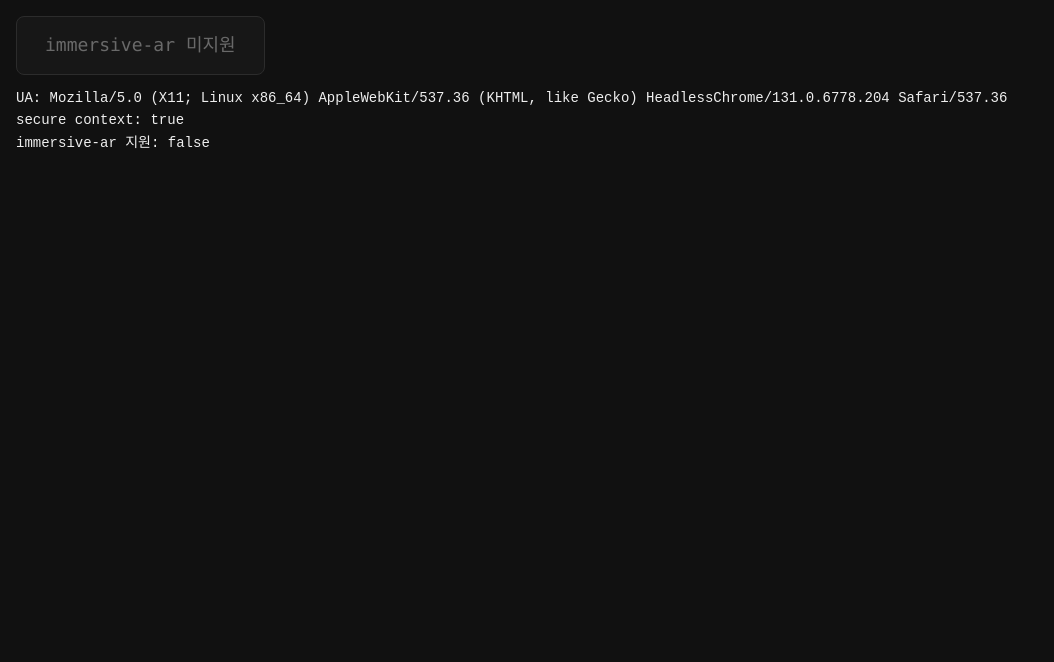
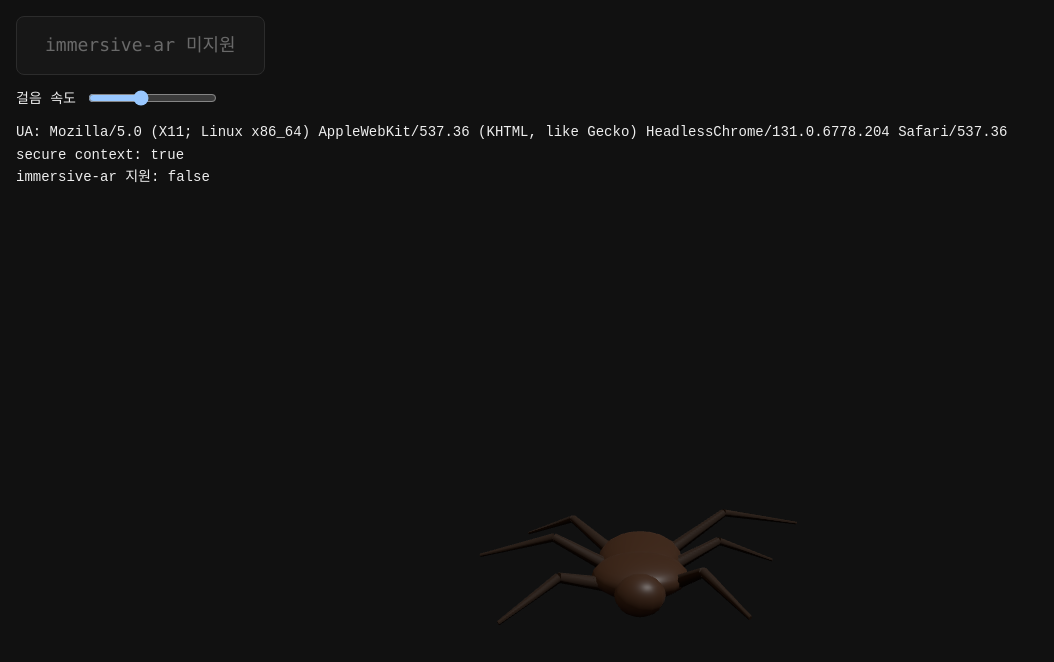
Before and after one commit to mzlikesb/webxr-portal, a website built with Vite: page index.html in a window 1280 px wide. Shown: the whole page, without its empty margins (0-1054 px from the left). Built offline with nearby package versions, Linux system fonts and the light colour scheme; animation ran at ten frames a second.

Commit message:
Add a roach that walks in place
Hierarchy is three nested groups per leg: hip carries the splay, femur
the lift, knee the bend. Each group rotates and its child's position
carries the length, so the joint angles stay readable.

The knee angle that puts the foot on the ground is solved once at
startup from the femur lift and the two segment lengths. It is not
runtime IK: the rest pose is fixed and walking only adds to it.

The gait is one sine. Adding the leg's front-to-back index to its side
and taking the parity splits the six legs into the two alternating
tripods an insect uses, so flipping the sign of a single wave drives all
of them. Stride and step rate both scale with speed, and the foot lifts
only on the half cycle that swings forward, which is a max(0, ...)
rather than a state machine.

Lights are back in the scene: step 4 moved them inside the portal, and
the roach is the first lit thing outside it.

Temporary for now: the roach stands in front of the preview camera and a
slider drives its speed, so the gait can be tuned in a desktop browser
instead of in the headset. Where it actually belongs is undecided. The
body is a placeholder, and the feet slip, which will only show once it
starts moving.

Co-Authored-By: Claude Opus 5 <noreply@anthropic.com>

```diff
--- a/index.html
+++ b/index.html
@@ -57,11 +57,16 @@
       }
       #enter:disabled { opacity: 0.4; cursor: default; }
       #status { margin: 0; white-space: pre-wrap; max-width: 90vw; }
+      /* 걸음새 맞추는 동안만 쓰는 임시 UI */
+      #speedRow { pointer-events: auto; display: flex; gap: 10px; align-items: center; }
     </style>
   </head>
   <body>
     <div id="ui">
       <button id="enter" disabled>확인 중…</button>
+      <label id="speedRow">
+        걸음 속도 <input id="speed" type="range" min="0" max="1" step="0.01" value="0.4" />
+      </label>
       <pre id="status"></pre>
     </div>
     <script type="module" src="/src/main.ts"></script>
--- a/src/main.ts
+++ b/src/main.ts
@@ -1,4 +1,5 @@
 import * as THREE from 'three';
+import { makeRoach } from './roach';
 
 // ---------------------------------------------------------------------------
 // 1) 화면 밖으로 상태를 내보내는 두 경로
@@ -575,14 +576,45 @@ function updatePortalFade(): void {
 }
 
 // ---------------------------------------------------------------------------
-// 7) 렌더 루프
+// 7) 바퀴벌레 (작업 중)
+//
+//    지금은 걸음새만 맞추는 단계라 2D 미리보기 카메라 앞에 임시로 세워 둔다.
+//    포털 안에 둘지 진짜 방 바닥에 둘지는 아직 안 정했다.
+// ---------------------------------------------------------------------------
+// ④에서 씬 조명을 포털 안으로 옮겼다. 포털 바깥에 조명을 받는 물체가
+// 바퀴벌레 하나 생겼으므로 다시 들인다. AR에서는 실제 방의 조명 정보가
+// 오지 않으므로(Quest 브라우저에 light estimation이 없다) 방 조명을 가정한다.
+scene.add(new THREE.HemisphereLight(0xffffff, 0x404050, 1.6));
+const roachSun = new THREE.DirectionalLight(0xffffff, 2);
+roachSun.position.set(0.5, 1, 0.4);
+scene.add(roachSun);
+
+const roach = makeRoach();
+roach.root.position.set(0, 1.26, -0.13); // 임시 — 미리보기 카메라 코앞(13cm)
+scene.add(roach.root);
+
+/** 걸음새를 눈으로 맞추려고 둔 임시 슬라이더. 0이면 제자리, 1이면 전력 질주. */
+const speedSlider = document.querySelector('#speed') as HTMLInputElement | null;
+
+// ---------------------------------------------------------------------------
+// 8) 렌더 루프
 //    requestAnimationFrame이 아니라 renderer.setAnimationLoop을 쓴다.
 //    XR 세션 중에는 프레임 타이밍의 주인이 브라우저 창이 아니라 XRSession이고,
 //    three.js가 세션 유무에 따라 둘을 알아서 갈아끼운다.
 // ---------------------------------------------------------------------------
 // setAnimationLoop의 콜백은 (시간, XRFrame)을 받는다. frame은 XR 세션 중에만
 // 들어오고, 세션 밖에서는 undefined다.
-renderer.setAnimationLoop((_time, frame) => {
+let lastFrameTime = 0;
+
+renderer.setAnimationLoop((time, frame) => {
+  // setAnimationLoop은 밀리초 타임스탬프를 준다. 첫 프레임은 이전 값이 없어
+  // dt가 통째로 튀므로 버린다. 상한을 두는 건 탭이 백그라운드로 갔다 오면
+  // dt가 몇 초짜리로 들어와서 다리가 순간이동하기 때문이다.
+  const dt = lastFrameTime === 0 ? 0 : Math.min((time - lastFrameTime) / 1000, 0.1);
+  lastFrameTime = time;
+
+  roach.pose(speedSlider === null ? 0 : Number(speedSlider.value), dt);
+
   if (frame !== undefined) {
     const referenceSpace = renderer.xr.getReferenceSpace();
     if (referenceSpace !== null) {
@@ -599,7 +631,7 @@ renderer.setAnimationLoop((_time, frame) => {
 });
 
 // ---------------------------------------------------------------------------
-// 8) AR 세션 진입
+// 9) AR 세션 진입
 //    three.js에 ARButton 애드온이 있지만, 여기서는 직접 짠다.
 //    세션 수명주기(요청 → setSession → end)가 이 작품의 뼈대이고,
 //    애드온이 숨기는 게 바로 그 부분이다.
@@ -671,7 +703,7 @@ enterButton.addEventListener('click', () => {
 });
 
 // ---------------------------------------------------------------------------
-// 9) 지원 여부 확인
+// 10) 지원 여부 확인
 //    navigator.xr은 secure context(https 또는 localhost)에서만 존재한다.
 //    맥의 LAN IP로 http 접속하면 여기서 바로 걸린다 — 그게 adb reverse를
 //    쓰는 이유다.
--- /dev/null
+++ b/src/roach.ts
@@ -0,0 +1,191 @@
+import * as THREE from 'three';
+
+// ---------------------------------------------------------------------------
+// 바퀴벌레 한 마리.
+//
+// 모형은 '바퀴 단위'로 만든다 — 몸길이가 대략 1인 좌표계. 마지막에 한 번
+// 스케일해서 실제 크기(4.5cm)로 줄인다. 이렇게 해 두면 숫자를 읽기 쉽고,
+// 나중에 MR로 옮길 때도 스케일 한 줄만 건드리면 된다.
+// ---------------------------------------------------------------------------
+
+/** 실제 몸길이(m). 집바퀴 성충이 이 정도. */
+export const ROACH_LENGTH = 0.045;
+
+/** 몸통에서 고관절까지의 높이. 이 값이 곧 '몸이 바닥에서 뜬 높이'가 된다. */
+const HIP_Y = 0.05;
+
+/** 넓적다리를 위로 든 각. 무릎이 몸통보다 높이 솟은 모양을 만든다. */
+const FEMUR_PITCH = 0.3;
+
+/** 다리 한 쌍의 설계값. 앞·가운데·뒤 세 쌍이 좌우로 복제된다. */
+interface LegSpec {
+  /** 몸통 앞뒤 위치. +가 앞. */
+  z: number;
+  /**
+   * 쉴 때 다리가 뻗는 방향. 몸통 오른쪽(+X)에서 잰 각이고 +가 앞쪽이다.
+   * 앞다리는 앞으로, 뒷다리는 뒤로 뻗는다 — 실제 바퀴벌레가 그렇다.
+   */
+  spread: number;
+  femur: number;
+  tibia: number;
+}
+
+const LEG_SPECS: LegSpec[] = [
+  { z: 0.3, spread: 0.82, femur: 0.28, tibia: 0.3 },
+  { z: 0.06, spread: -0.33, femur: 0.34, tibia: 0.4 },
+  { z: -0.2, spread: -0.68, femur: 0.44, tibia: 0.56 },
+];
+
+/**
+ * 발이 바닥에 닿는 무릎 각을 '한 번' 푼다.
+ *
+ * 런타임 IK가 아니다. 쉬는 자세는 고정이고, 걸을 때의 변형은 이 값을 기준으로
+ * 더하고 빼기만 한다. 그래서 프레임마다 풀 이유가 없다.
+ *
+ *        무릎
+ *        /  \            넓적다리는 FEMUR_PITCH만큼 위로 들려 있다.
+ *   고관절    \           그러면 무릎 높이가 HIP_Y + femur·sin(pitch)로 정해진다.
+ *   ─────────  발         종아리는 그 높이만큼 정확히 내려와야 바닥에 닿는다.
+ */
+function solveKneeAngle(spec: LegSpec): number {
+  const kneeHeight = HIP_Y + spec.femur * Math.sin(FEMUR_PITCH);
+
+  // 종아리의 '절대' 기울기. 무릎 높이만큼 내려와야 하므로 음수다.
+  // 종아리가 짧아서 못 닿으면 최대한 눕힌다(비율을 1 아래로 자른다).
+  const tibiaPitch = -Math.asin(Math.min(0.98, kneeHeight / spec.tibia));
+
+  // knee 그룹은 fem 그룹의 자식이라 각도가 더해진다. 원하는 절대 기울기를
+  // 만들려면 넓적다리가 이미 준 각을 빼야 한다.
+  return tibiaPitch - FEMUR_PITCH;
+}
+
+interface Leg {
+  hip: THREE.Group;
+  femur: THREE.Group;
+  knee: THREE.Group;
+  spec: LegSpec;
+  kneeAngle: number;
+  /** 왼쪽 -1, 오른쪽 +1. */
+  side: number;
+  /** 앞 0, 가운데 1, 뒤 2. */
+  index: number;
+}
+
+export interface Roach {
+  root: THREE.Group;
+  legs: Leg[];
+  /**
+   * 자세를 한 프레임 진행한다.
+   * @param speedNorm 0이면 제자리, 1이면 전력 질주.
+   */
+  pose(speedNorm: number, dt: number): void;
+}
+
+/** 다리 마디 하나. +X 방향으로 길게 누운 원통. */
+function limbGeometry(length: number, rootRadius: number, tipRadius: number): THREE.BufferGeometry {
+  const geometry = new THREE.CylinderGeometry(tipRadius, rootRadius, length, 6, 1);
+  // CylinderGeometry는 +Y로 서 있다. 눕히고, 뿌리가 원점에 오도록 민다.
+  // 지오메트리 자체를 돌려 두면 그룹의 회전을 순수하게 관절 각도로만 쓸 수 있다.
+  geometry.rotateZ(-Math.PI / 2);
+  geometry.translate(length / 2, 0, 0);
+  return geometry;
+}
+
+function buildBody(material: THREE.Material): THREE.Group {
+  const body = new THREE.Group();
+
+  // 형태는 아직 대충이다. 지금 단계의 목표는 움직임이고, 깎는 건 나중 일이다.
+  const abdomen = new THREE.Mesh(new THREE.SphereGeometry(0.3, 16, 12), material);
+  abdomen.scale.set(0.72, 0.34, 1.25);
+  abdomen.position.set(0, 0.07, -0.1);
+  body.add(abdomen);
+
+  const pronotum = new THREE.Mesh(new THREE.SphereGeometry(0.22, 16, 12), material);
+  pronotum.scale.set(1, 0.42, 0.95);
+  pronotum.position.set(0, 0.09, 0.28);
+  body.add(pronotum);
+
+  const head = new THREE.Mesh(new THREE.SphereGeometry(0.11, 12, 10), material);
+  head.scale.set(1, 0.8, 0.85);
+  head.position.set(0, 0.06, 0.46);
+  body.add(head);
+
+  return body;
+}
+
+export function makeRoach(): Roach {
+  const shell = new THREE.MeshStandardMaterial({ color: 0x3a2416, roughness: 0.45 });
+  const limb = new THREE.MeshStandardMaterial({ color: 0x241509, roughness: 0.7 });
+
+  const root = new THREE.Group();
+  root.add(buildBody(shell));
+
+  const legs: Leg[] = [];
+
+  for (const side of [1, -1]) {
+    LEG_SPECS.forEach((spec, index) => {
+      // hip → femur → knee. three.js의 그룹 계층이 그대로 관절이 된다.
+      // 각 그룹은 회전만 담당하고, 길이는 자식의 위치가 담당한다.
+      const hip = new THREE.Group();
+      hip.position.set(side * 0.13, HIP_Y, spec.z);
+      root.add(hip);
+
+      const femur = new THREE.Group();
+      hip.add(femur);
+      femur.add(new THREE.Mesh(limbGeometry(spec.femur, 0.035, 0.022), limb));
+
+      const knee = new THREE.Group();
+      knee.position.x = spec.femur; // 넓적다리 끝
+      femur.add(knee);
+      knee.add(new THREE.Mesh(limbGeometry(spec.tibia, 0.022, 0.009), limb));
+
+      legs.push({ hip, femur, knee, spec, kneeAngle: solveKneeAngle(spec), side, index });
+    });
+  }
+
+  root.scale.setScalar(ROACH_LENGTH);
+
+  // 모든 다리가 같은 위상을 공유한다. 걸음새 전체가 이 숫자 하나에서 나온다.
+  let phase = Math.random() * Math.PI * 2;
+
+  function pose(speedNorm: number, dt: number): void {
+    // 빠를수록 자주 젓는다. 6은 멈춰 있을 때도 미세하게 떠는 기본 박자.
+    phase += dt * (6 + speedNorm * 26);
+
+    for (const leg of legs) {
+      // ───────────────────────────────────────────────────────────────
+      // 삼각보행(tripod gait).
+      //
+      // 곤충은 다리 6개를 삼각대 두 벌로 나눠 번갈아 딛는다.
+      //   A: 오른앞 · 왼가운데 · 오른뒤
+      //   B: 왼앞   · 오른가운데 · 왼뒤
+      // 앞뒤 번호와 좌우를 더해 홀짝으로 가르면 정확히 그 두 벌이 된다.
+      // 다리별 위상 배열도, 상태 기계도 필요 없다 — 사인파 하나의 부호만
+      // 뒤집으면 끝이다.
+      // ───────────────────────────────────────────────────────────────
+      const tripod = (leg.index + (leg.side > 0 ? 0 : 1)) % 2 === 0 ? 1 : -1;
+      const swing = Math.sin(phase) * tripod;
+
+      // 빠를수록 보폭이 커진다. 멈춰 있어도 0은 아니라서 살짝 떤다.
+      const amplitude = 0.1 + 0.32 * speedNorm;
+      const spread = leg.spec.spread + swing * amplitude;
+
+      // 오른쪽은 +X에서 재고, 왼쪽은 거울이다.
+      // Y축 회전 a는 +X를 (cos a, 0, -sin a)로 보낸다. 다리가 (cos s, 0, sin s)를
+      // 향하길 원하므로 오른쪽은 a = -s. 왼쪽은 X를 뒤집은 방향이라 a = π + s.
+      leg.hip.rotation.y = leg.side > 0 ? -spread : Math.PI + spread;
+
+      // 앞으로 나가는 반주기(swing > 0)에만 발을 든다. 나머지 반주기는 땅을
+      // 짚는다. 상태 기계 대신 max(0, ...) 하나로 가른다.
+      const lift = Math.max(0, swing) * 0.45 * speedNorm;
+
+      leg.femur.rotation.z = FEMUR_PITCH + lift;
+      // 든 만큼 무릎을 펴서 발이 바닥을 파고들지 않게 한다.
+      leg.knee.rotation.z = leg.kneeAngle - lift * 0.2;
+    }
+  }
+
+  pose(0, 0);
+
+  return { root, legs, pose };
+}
```
